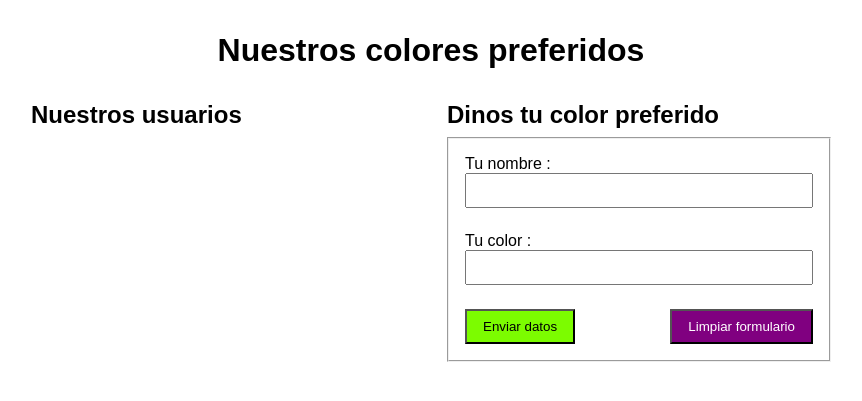
After one commit to classesdeferran/php_2025a, a PHP site: page /07_BD_PDO/index.php in a window 1280 px wide. The commit adds this page. Shown: the top 401 px of the page, without its empty margins (209-1071 px from the left). Run offline with PHP 8.4, Linux system fonts and the light colour scheme; data that the repository does not hold is empty.

Commit message:
2025-05-05

```diff
--- /dev/null
+++ b/07_BD_PDO/conexion.php
@@ -0,0 +1,25 @@
+<?php
+/* Conexión a base de datos MySQL mediante PDO */
+
+$server_name = "127.0.0.1";
+$server_name = "localhost";
+$database = "colores";
+$port = 3307;
+$user = "root";
+$password = "root";
+
+try {
+
+    $conn = new PDO ("mysql:host=$server_name;port=$port;dbname=$database", $user, $password);
+
+    // echo "¡Conectados a $database!";
+
+    // foreach ($conn -> query('SELECT * FROM colores') as $fila) {
+    //     echo $fila['usuario'];
+    // }
+
+
+} catch (PDOException $err) {
+    /* Mostrar el error de conexión */
+    echo "Error $err";
+}
--- /dev/null
+++ b/07_BD_PDO/css/style.css
@@ -0,0 +1,61 @@
+* {
+    margin: 0;
+    padding: 0;
+    box-sizing: border-box;
+    font-family: Arial, Helvetica, sans-serif;
+}
+
+h1 {
+    text-align: center;
+    margin: 2rem 0;
+}
+
+main {
+    max-width: 800px;
+    margin: 0 auto;
+    display: grid;
+    grid-template-columns: 1fr 1fr;
+    gap: 2rem;
+
+    div {
+        margin: .5rem 0;
+        padding: .5rem 1rem;
+        border: 1px solid black;
+        border-radius: 5px;
+    }
+}
+
+form {
+
+    margin: .5rem 0;
+
+    div {
+        border: 0;
+    }
+
+    label {
+        display: block;
+    }
+
+    input {
+        width: 100%;
+        padding: .5rem 1rem;
+    }
+
+    div:last-child {
+        display: flex;
+        justify-content: space-between;
+    }
+
+    button[type='submit'] {
+        background-color: lawngreen;
+        padding: .5rem 1rem;
+        color: black;
+    }
+
+    button[type='reset'] {
+        background-color: purple;
+        padding: .5rem 1rem;
+        color: white;
+    }
+}
--- /dev/null
+++ b/07_BD_PDO/index.php
@@ -0,0 +1,95 @@
+<?php
+
+// Formas de llamar a un fichero en PHP
+// include 'nombre_fichero'; // no detiene el script
+// require 'nombre_fichero'; // sí detiene el script
+// include_once 'nombre_fichero'; // es llamado una única vez
+// require_once 'nombre_fichero'; // es llamado una única vez
+
+// Llamar al fichero de la conexión
+require_once 'conexion.php';
+
+// echo "<br> Soy index.php";
+
+// Definir la instrucción
+$select = "SELECT * FROM colores;";
+
+// Preparación
+$preparacion = $conn->prepare($select);
+// Ejecución
+$preparacion->execute();
+
+// Obtener los valores seleccionados
+$array_filas = $preparacion->fetchAll();
+
+//  Color por defecto
+$color = "white";
+// print_r($array_filas);
+
+?>
+
+<!DOCTYPE html>
+<html lang="es">
+
+<head>
+    <meta charset="UTF-8">
+    <meta name="viewport" content="width=device-width, initial-scale=1.0">
+    <title>Colores</title>
+    <link rel="stylesheet" href="css/style.css">
+</head>
+
+<body>
+    <header>
+        <h1>Nuestros colores preferidos</h1>
+    </header>
+    <main>
+        <section>
+            <h2>Nuestros usuarios</h2>
+            <?php foreach ($array_filas as $fila) : ?>
+
+                <?php if ($fila['color'] == "white" || $fila['color'] == "yellow" || $fila['color'] == "pink" || $fila['color'] == "grey") {
+                    $color = "black";
+                }
+                ?>
+                <div style="background-color: <?= $fila['color'] ?>; color: <?= $color ?>;">
+                    <p>
+                        <?= $fila['usuario'] ?>
+                    </p>
+
+                </div>
+
+            <?php endforeach ?>
+        </section>
+        <section>
+            <h2>Dinos tu color preferido</h2>
+
+            <form action="insert.php" method="post">
+                <fieldset>
+                    <div>
+                        <label for="usuario">Tu nombre : </label>
+                        <input type="text" name="usuario" id="usuario">
+
+
+                    </div>
+                    <div>
+                        <label for="color">Tu color : </label>
+                        <input type="text" name="color" id="color">
+                    </div>
+
+                    <div>
+                        <button type="submit">Enviar datos</button>
+                        <button type="reset">Limpiar formulario</button>
+                    </div>
+
+                </fieldset>
+
+
+            </form>
+
+
+
+        </section>
+    </main>
+</body>
+
+</html>
```
Also changed, not shown: 06_funciones.php (+42 -1 lines), 07_BD_PDO/insert.php (added, +8 -0 lines).
